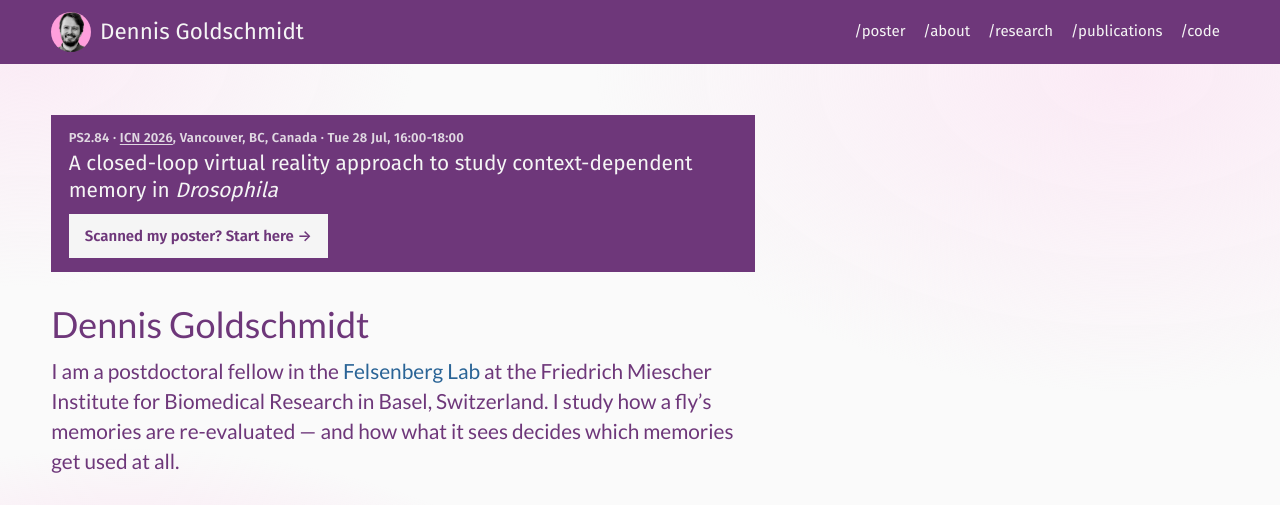
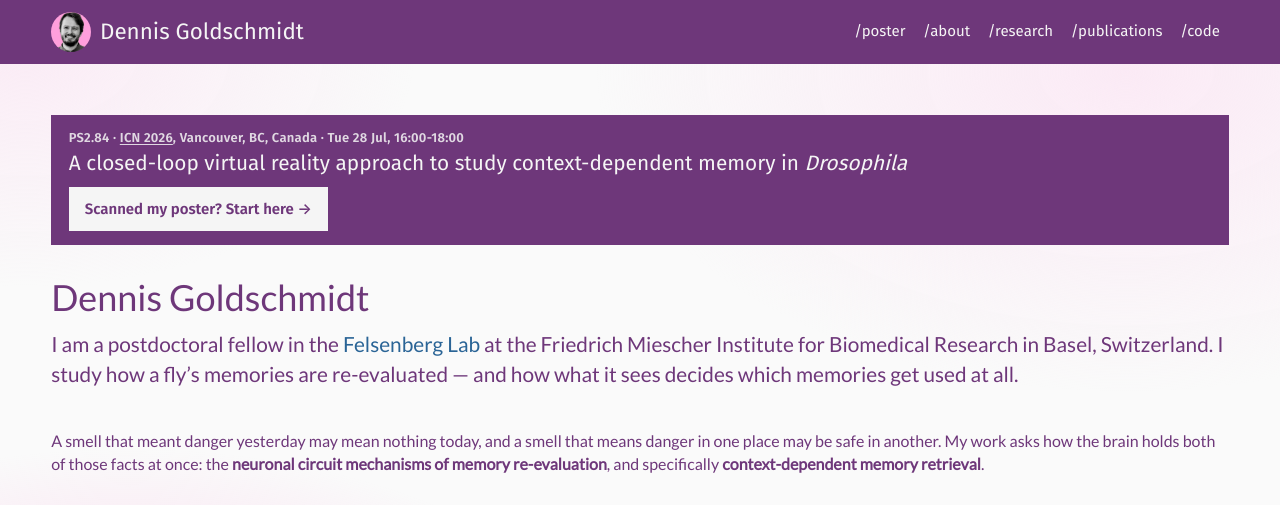
Before and after one commit to degoldschmidt/degoldschmidt.github.io, a Jekyll site: the page built from index.html, in a window 1280 px wide. Shown: the top 505 px of the page. Built offline with Jekyll 4.4.1, drawn with Linux system fonts in a browser that asks for light colours; grey boxes are pictures that could not be loaded.

Commit message:
Make line length one knob, and let text fill the width
The last change widened the container but not the text: .content was
2560px at a 2560px viewport while .prose sat at 704px, so the page still
read as a narrow column. Measured rather than eyeballed — that is what
"still too narrow" turned out to be.

Added --measure and pointed all eight 44rem text caps plus .pub-list at
it, so line length is now tuned in one place instead of nine. Set to
`none`, which is what was asked for: text fills the content box.

The cost, stated once and recorded in the token's comment: at 2560px a
paragraph now runs ~299 characters per line against the 45-75 that reads
comfortably. Putting a value back is a one-line edit — 68rem is roomy,
44rem was the old cap.

Gallery track cap 21rem -> 30rem, which is 480px: the native width of the
fly-on-ball clip. A card now fills to the asset's own resolution and
stops, so video is never upscaled. That is a real limit rather than a
layout preference, and it moves when a wider clip lands.

Co-Authored-By: Claude Opus 5 (1M context) <noreply@anthropic.com>
Claude-Session: https://claude.ai/code/session_01B92kTq6btsk1imhVp8yB2d

```diff
--- a/css/main.css
+++ b/css/main.css
@@ -52,6 +52,14 @@ layout: null
   --text-hero: clamp(1.6rem, 1.19rem + 1.76vw, 2.4rem);
 
   --gutter: clamp(1.25rem, 4vw, 3.4rem);
+  /* How wide a run of text is allowed to get. ONE KNOB — every text block
+     below uses it, so line length is tuned here and nowhere else.
+
+     `none` lets text fill the content box, which is what was asked for. The
+     cost is real: at a 2560px viewport a paragraph runs about 300 characters
+     per line, against the 45-75 that is comfortable to read. If that starts to
+     bother you, put a value back — 68rem is roomy, 44rem was the old cap. */
+  --measure: none;
   --font-body: "Lato", -apple-system, BlinkMacSystemFont, "Segoe UI", sans-serif;
   --font-display: "Fira Sans", var(--font-body);
   --ease: cubic-bezier(0.645, 0.045, 0.355, 1);
@@ -309,7 +317,7 @@ h3 {
 /* Body copy is <p> now. `.lead` is the one-paragraph intro under a title. */
 .prose,
 .prose p {
-  max-width: 44rem;
+  max-width: var(--measure);
 }
 .lead {
   font-size: var(--text-lead);
@@ -326,7 +334,7 @@ h3 {
   list-style: none;
   margin: 0 4.375rem 2rem 0;
   padding: 0;
-  max-width: 60rem;
+  max-width: var(--measure);
 }
 .pub-list > li {
   counter-increment: item -1;
@@ -426,7 +434,7 @@ h3 {
    three of them. */
 .gallery {
   display: grid;
-  grid-template-columns: repeat(auto-fit, minmax(min(18rem, 100%), 21rem));
+  grid-template-columns: repeat(auto-fit, minmax(min(18rem, 100%), 30rem));
   justify-content: start;
   gap: 1.25rem;
   list-style: none;
@@ -522,7 +530,7 @@ h3 {
   list-style: none;
   margin: 0;
   padding: 0;
-  max-width: 44rem;
+  max-width: var(--measure);
 }
 .post-list > li {
   margin-bottom: 2rem;
@@ -531,7 +539,7 @@ h3 {
 }
 .post,
 .post-meta {
-  max-width: 44rem;
+  max-width: var(--measure);
 }
 .post-hero {
   margin: 1rem 0;
@@ -708,7 +716,7 @@ h3 {
   list-style: none;
   margin: 0 0 1.5rem;
   padding: 0;
-  max-width: 44rem;
+  max-width: var(--measure);
 }
 .contact > li {
   display: flex;
@@ -734,7 +742,7 @@ h3 {
   overflow-wrap: anywhere;
 }
 .contact__todo {
-  max-width: 44rem;
+  max-width: var(--measure);
   padding: 0.75rem 1rem;
   border-left: 3px solid var(--accent);
   background: rgb(226 78 66 / 0.07);
@@ -793,7 +801,7 @@ h3 {
   opacity: 0.85;
 }
 .poster-status {
-  max-width: 44rem;
+  max-width: var(--measure);
   margin: 0 0 1.5rem;
   padding: 0.6rem 0.85rem;
   background: rgb(255 204 102 / 0.22);
@@ -807,7 +815,7 @@ h3 {
   margin-bottom: 0.5rem;
 }
 .poster-where {
-  max-width: 44rem;
+  max-width: var(--measure);
   margin: 0 0 1.5rem;
   font: 0.9375rem var(--font-display);
   opacity: 0.85;
@@ -851,7 +859,7 @@ h3 {
 
 /* ---------- poster banner (homepage) ---------- */
 .pbanner {
-  max-width: 44rem;
+  max-width: var(--measure);
   margin: 0 0 2rem;
   padding: 0.9rem 1.1rem;
   background: var(--purple);
```
